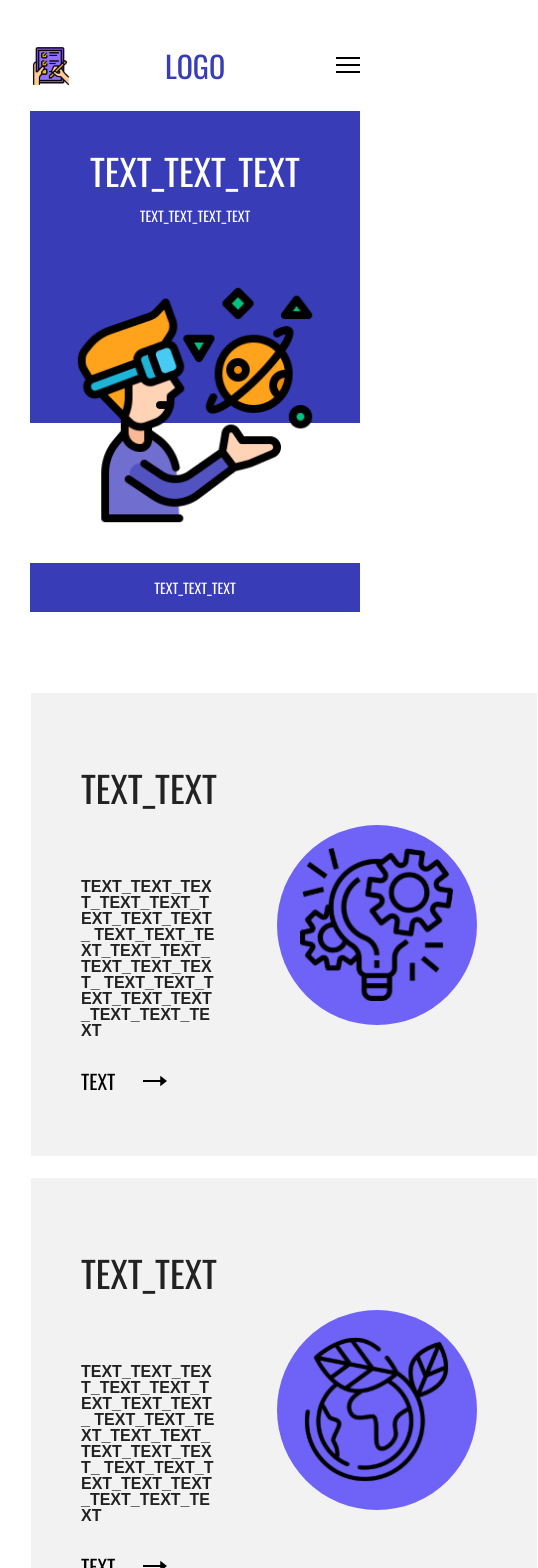
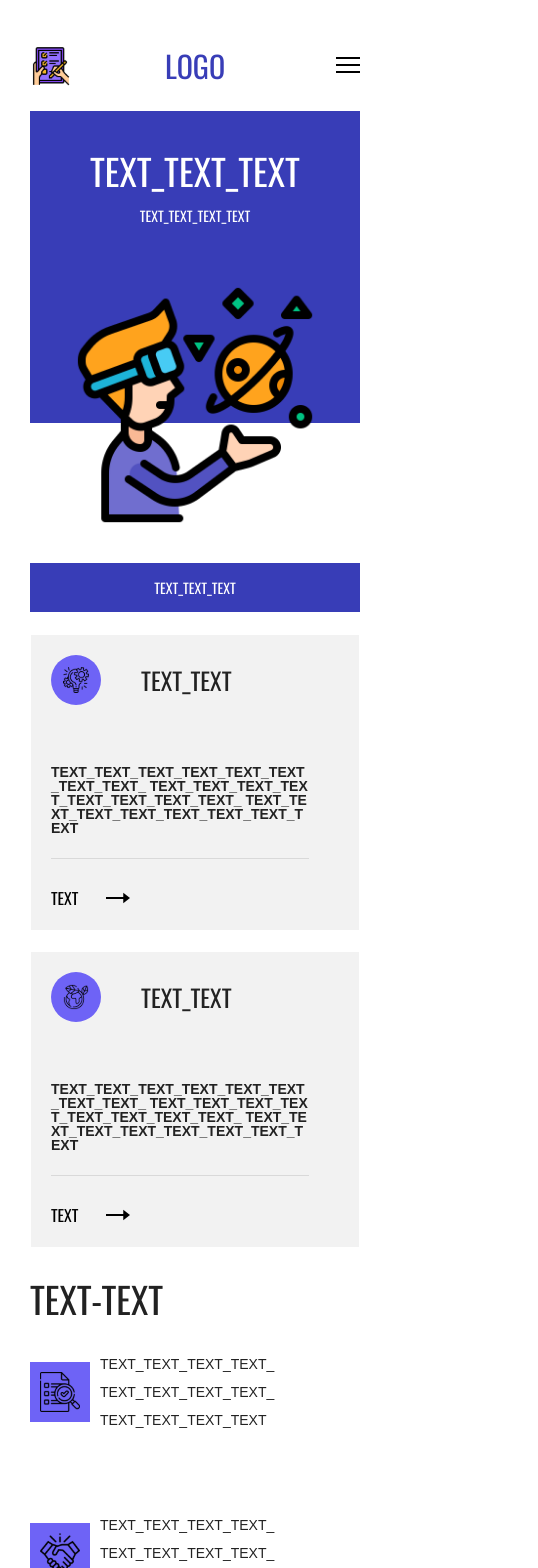
Before and after one commit to odinnadcatbl1/Coub, a React (Create React App) app: page / in a window 390 px wide. Shown: the top 1568 px of the page, 538 px wide, since content can reach past the window. Built offline with nearby package versions, Linux system fonts and the light colour scheme.

Commit message:
done responsive

```diff
--- a/src/components/FirstBlock/FirstBlock.scss
+++ b/src/components/FirstBlock/FirstBlock.scss
@@ -1,5 +1,9 @@
 .first__block {
     margin-top: 8rem;
+
+    @media screen and (max-width: 768px) {
+        margin-top: 2.2rem;
+    }
 }
 
 .first__block-list {
@@ -27,8 +31,12 @@
         border: 1px solid $accentColor;
     }
 
-    @media screen and (max-width: 992px) {
+    @media screen and (min-width: 768px) and (max-width: 992px) {
         padding-right: 32rem;
+    }
+
+    @media screen and (max-width: 768px) {
+        padding: 2rem 5rem 2rem 2rem;
     }
 }
 
@@ -43,12 +51,17 @@
     width: 10rem;
     height: 10rem;
 
-    @media screen and (max-width: 992px) {
+    @media screen and (min-width: 768px) and (max-width: 992px) {
         right: 6rem;
         width: 20rem;
         height: 20rem;
         top: 50%;
         transform: translateY(-50%);
+    }
+
+    @media screen and (max-width: 768px) {
+        width: 5rem;
+        height: 5rem;
     }
 }
 
@@ -70,6 +83,12 @@
     @media screen and (max-width: 992px) {
         margin-left: 0;
     }
+
+    @media screen and (max-width: 768px) {
+        font-size: 2.4rem;
+        margin-left: 9rem;
+        padding-top: 1.3rem;
+    }
 }
 
 .first__item-text {
@@ -77,6 +96,13 @@
     font-weight: 600;
     font-family: $secondaryFont;
     word-break: break-all;
+
+    @media screen and (max-width: 768px) {
+        font-size: 1.4rem;
+        padding-bottom: 2.3rem;
+
+        border-bottom: 1px solid #d9d9d9;
+    }
 }
 
 .first__item-link {
@@ -103,4 +129,8 @@
             transform: translateX(100%);
         }
     }
+
+    @media screen and (max-width: 768px) {
+        font-size: 1.6rem;
+    }
 }
--- a/src/components/Footer/footer.scss
+++ b/src/components/Footer/footer.scss
@@ -9,6 +9,7 @@
     .page__title {
         @media screen and (max-width: 768px) {
             font-size: 4rem;
+            text-align: center;
         }
     }
 }
--- a/src/components/SecondBlock/SecondBlock.scss
+++ b/src/components/SecondBlock/SecondBlock.scss
@@ -1,5 +1,13 @@
 .second__block-title {
     padding: 7rem 0 6rem;
+
+    @media screen and (max-width: 992px) {
+        padding: 7rem 0 4rem;
+    }
+
+    @media screen and (max-width: 768px) {
+        padding: 3.3rem 0;
+    }
 }
 
 .second__block-list {
@@ -12,6 +20,10 @@
     @media screen and (max-width: 1200px) {
         gap: 5rem;
     }
+
+    @media screen and (max-width: 768px) {
+        gap: 2rem;
+    }
 }
 
 .second__block-item {
@@ -21,12 +33,11 @@
     width: 19%;
     transition: all 0.2s ease;
 
-    @media screen and (max-width: 992px) {
-        width: 45%;
-    }
-
     &:hover {
         transform: scale(1.1);
+        @media screen and (max-width: 768px) {
+            transform: none;
+        }
     }
 
     &::after {
@@ -41,6 +52,20 @@
         line-height: 1;
         z-index: 0;
     }
+
+    @media screen and (max-width: 992px) {
+        width: 45%;
+    }
+
+    @media screen and (max-width: 768px) {
+        width: 100%;
+        display: flex;
+        align-items: center;
+
+        &::after {
+            content: "";
+        }
+    }
 }
 
 .second__img-container {
@@ -49,6 +74,11 @@
     align-items: center;
     padding: 2rem;
     background-color: $accentColor;
+
+    @media screen and (max-width: 768px) {
+        width: 6rem;
+        height: 6rem;
+    }
 }
 
 .second__item-text {
@@ -58,4 +88,9 @@
     line-height: 2;
     font-family: $secondaryFont;
     z-index: 2;
+
+    @media screen and (max-width: 768px) {
+        margin-top: 0;
+        padding: 0 3rem 0 1rem;
+    }
 }
--- a/src/style/styles.scss
+++ b/src/style/styles.scss
@@ -26,6 +26,10 @@ html {
 
 .page__title {
     font-size: 6rem;
+
+    @media screen and (max-width: 768px) {
+        font-size: 3.6rem;
+    }
 }
 
 @import "../components/App/app.scss";
```
